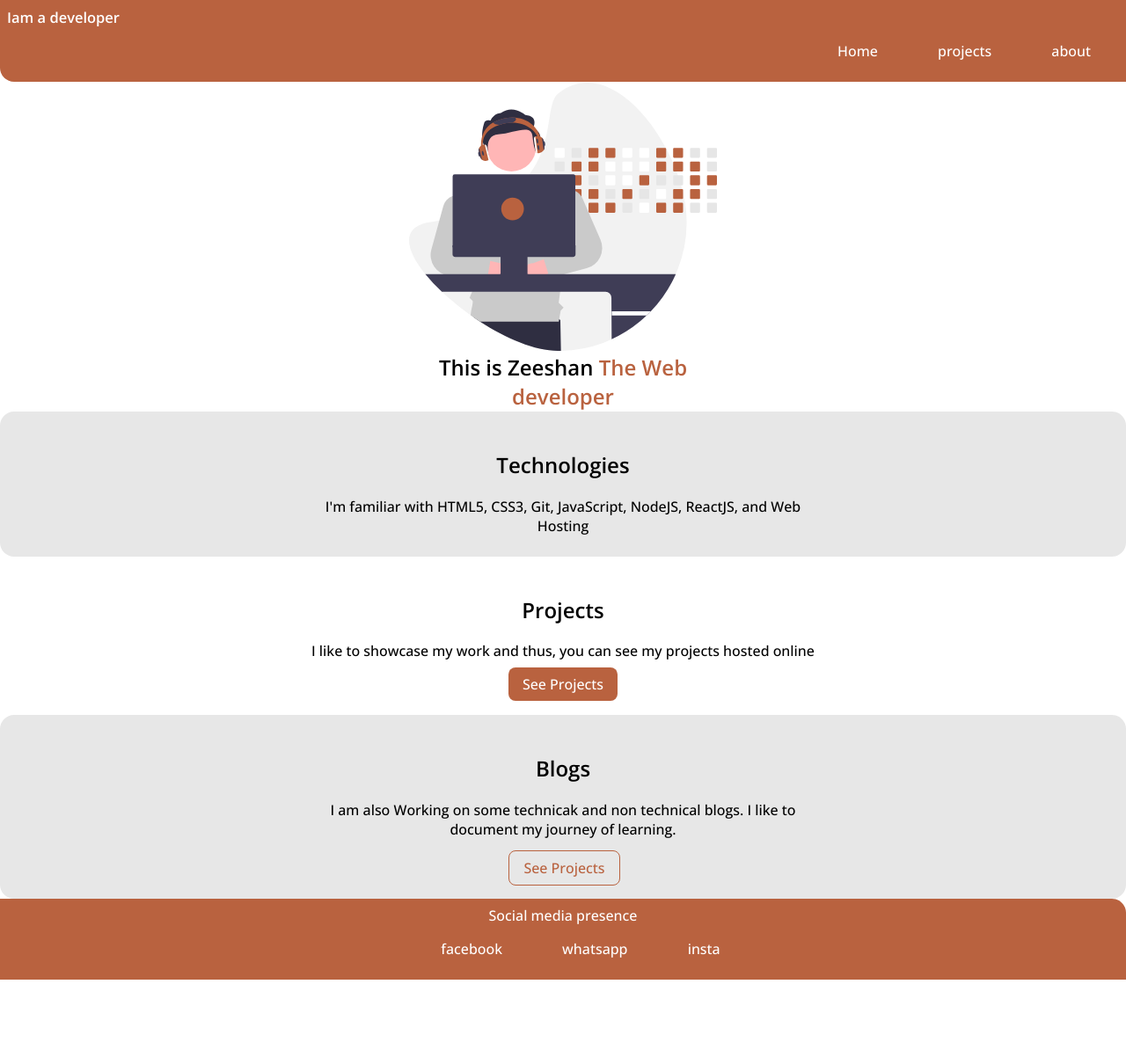
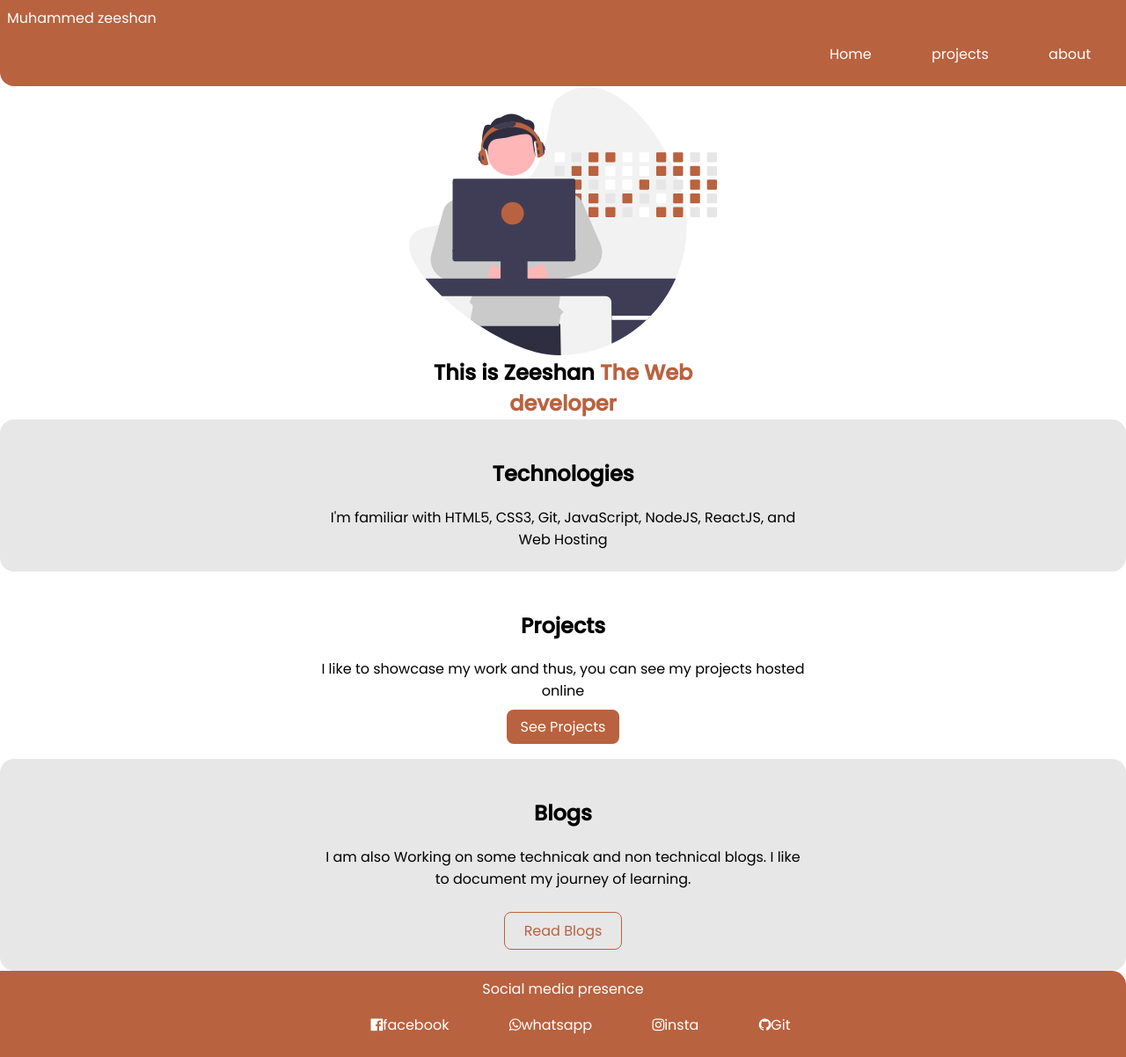
Before and after one commit to mzeeshan488/my-first-project, a plain HTML site: page home.html in a window 1280 px wide. Shown: the whole page at 88% size. Before the commit the page ends 1114 px from the top, so only its background shows below. Drawn offline with nearby package versions, Linux system fonts and the light colour scheme.

Commit message:
my-changes

```diff
--- a/home.html
+++ b/home.html
@@ -6,16 +6,23 @@
     <meta http-equiv="X-UA-Compatible" content="IE=edge">
     <meta name="viewport" content="width=device-width, initial-scale=1.0">
     <title>Zeeshan portfolio</title>
-    <link rel="icon" type="image/x-icon" href="https://icon-icons.com/icon/alphabet-letter-z/62587">
+    <link rel="shortcut icon" type="image/jpg" href="https://image.shutterstock.com/image-vector/letter-z-vector-icon-logo-600w-1484540945.jpg"/>
+
+    <link rel="preconnect" href="https://fonts.googleapis.com">
+<link rel="preconnect" href="https://fonts.gstatic.com" crossorigin>
+<link rel="stylesheet" href="https://cdnjs.cloudflare.com/ajax/libs/font-awesome/4.7.0/css/font-awesome.min.css"  />
+<link href="https://fonts.googleapis.com/css2?family=EB+Garamond:wght@600&family=Noto+Serif:ital,wght@0,700;1,400&family=Open+Sans:wght@500;600&family=Poppins:wght@200;400;500&display=swap" rel="stylesheet">
+
 </head>
 <body>
 
     <link rel="stylesheet" href="style.css">
     <nav class="navigation">
-        <div class="left">Iam a developer</div>
+        <div class="left"></i>Muhammed zeeshan</div>
+
         <ul>
             <li class="list-inline active-line">
-                <a class="links active-line" href="\">Home</a>
+                <a class="links active-line" href="\"> Home</a>
             </li>
             <li class="list-inline">
                 <a class="links" href="\">projects</a>
@@ -24,6 +31,7 @@
                 <a class="links" href="\">about</a>
             </li>
         </ul>
+
     </nav>
     <img class="header-image" src="/images/brown.svg.svg" alt="">
     <h2 class="header-image">This is Zeeshan <span class="header-font">The Web developer</span> </h2>
@@ -44,19 +52,22 @@
 
         </p>
         <br>
-        <a class="links secondry-link" id="sec" href="/">See Projects</a>
+        <a class="links secondry-link" id="sec" href="/">Read Blogs</a>
     </section>
     <footer class="footer">
         <div id="left">Social media presence</div>
         <ul>
             <li class="list-inline">
-                <a class="links" href="https://www.facebook.com/khanzeeshan406">facebook</a>
+                <a  class="links" href="https://www.facebook.com/khanzeeshan406"><i class="fa fa-facebook-official"></i>facebook</a>
             </li>
             <li class="list-inline">
-                <a class="links" href="https://wa.me/7010608223?text=Hi This is zeeshan how May help you ">whatsapp</a>
+                <a class="links" href="https://wa.me/7010608223?text=Hi This is zeeshan how May help you "><i class="fa fa-whatsapp"></i>whatsapp</a>
             </li>
             <li class="list-inline">
-                <a class="links" href="">insta</a>
+                <a class="links" href=""><i class="fa fa-instagram"></i>insta</a>
+            </li>
+            <li class="list-inline">
+                <a class="links" href="https://github.com/mzeeshan488"><i class="fa fa-github"></i>Git</a>
             </li>
         </ul>
     </footer>
--- a/style.css
+++ b/style.css
@@ -1,4 +1,4 @@
-@import url('https://fonts.googleapis.com/css2?family=EB+Garamond:wght@600&family=Noto+Serif:ital,wght@0,700;1,400&family=Open+Sans:wght@500;600&display=swap');
+
 
 :root {
     --primary-color: #B9623F;
@@ -7,8 +7,10 @@
 
 body {
     font-family: 'EB Garamond', serif;
-    font-family: 'Noto Serif', serif;
-    font-family: 'Open Sans', sans-serif;
+font-family: 'Noto Serif', serif;
+font-family: 'Open Sans', sans-serif;
+font-family: 'Poppins', sans-serif;
+
     margin:0px;
 }
 
@@ -74,8 +76,8 @@ hr {
 
 .left{
     text-align: left;
-    font-weight: bold;
-    font-size: 1.03rem;
+    font-weight:medium;
+
 }
 
 .list-inline-active-line {
@@ -92,6 +94,7 @@ hr {
 
 .header-font {
     color: var(--primary-color);
+    font-weight: bolder;
 
 }
 
@@ -110,8 +113,8 @@ hr {
 }
 
 .section2 p{
-    max-width: 600px;
-    margin: auto;
+    max-width: 550px;
+    margin:auto;
 }
 .section2 h1{
     text-align: center;
@@ -135,12 +138,22 @@ hr {
 }
 #left{
     color: white;
-    text-align: center;
+
 
 }
 #sec{
-    margin-left: 45%
+    text-align: center;
+
+    max-width: 100px;
+    margin: auto;
+    display: block;
 }
 p{
     text-align: center;
 }
+.list-inline:hover{
+
+  background-color: #632C0F;
+  transition: 2s;
+
+}
```
